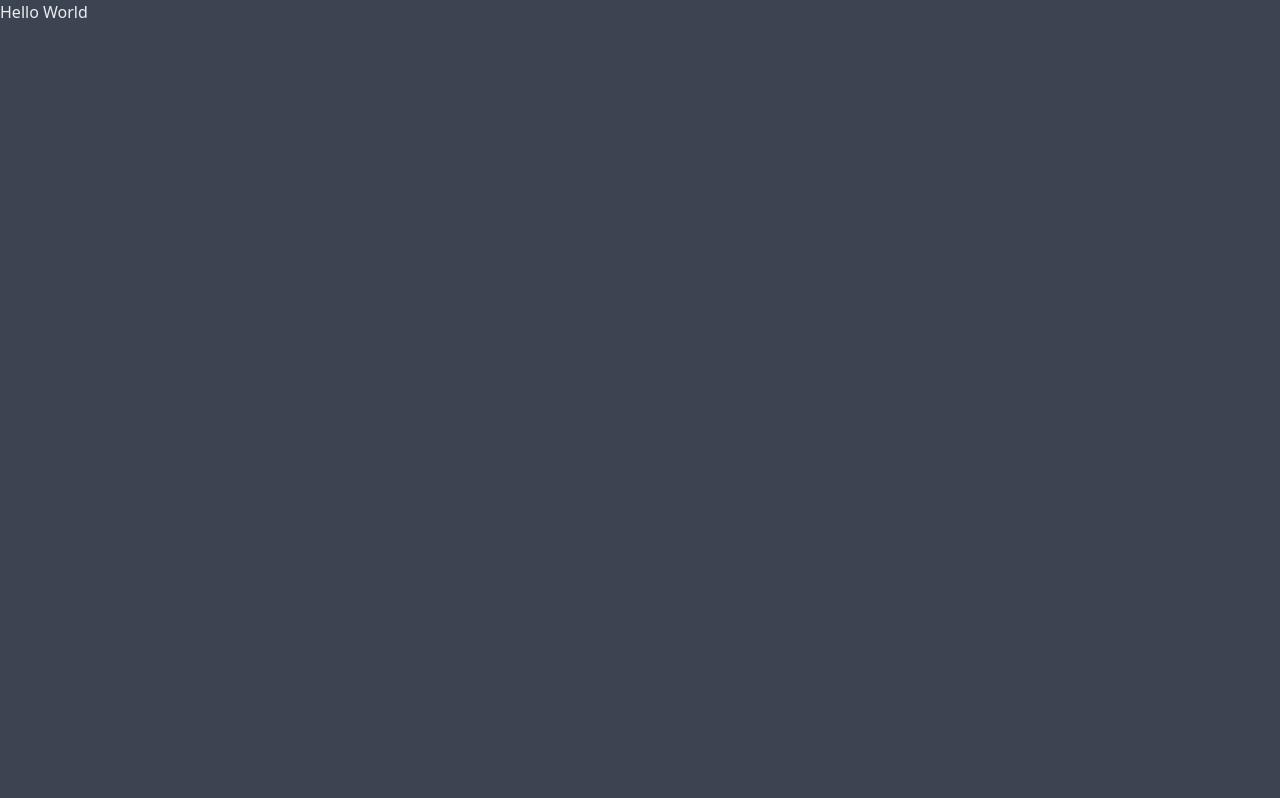
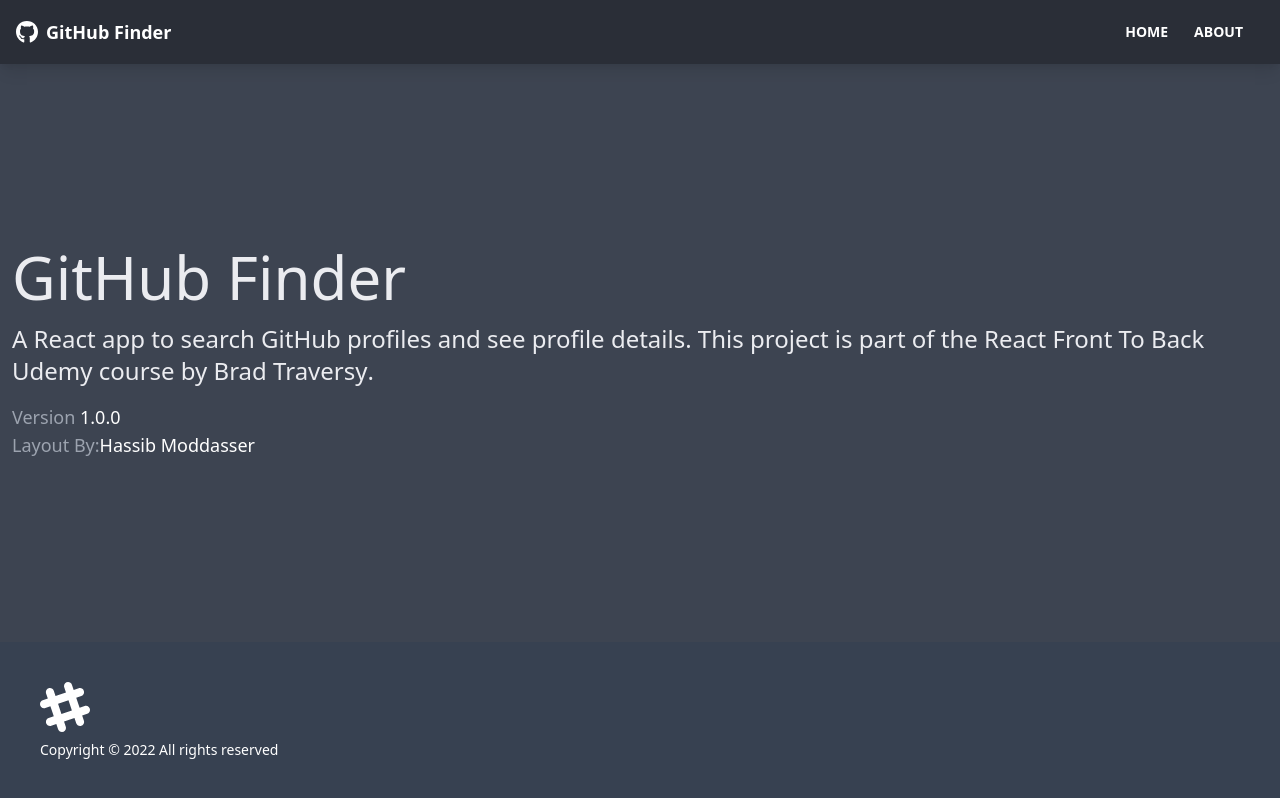
Before and after one commit to anamarialoga/github-finder, a React (Create React App) app: page /about in a window 1280 px wide. Built offline with nearby package versions, Linux system fonts and the light colour scheme.

Commit message:
setting up components

```diff
--- a/package.json
+++ b/package.json
@@ -10,6 +10,9 @@
     "daisyui": "^1.25.4",
     "react": "^17.0.2",
     "react-dom": "^17.0.2",
+    "react-icons": "^4.3.1",
+    "react-router": "^6.2.1",
+    "react-router-dom": "^6.2.1",
     "react-scripts": "3.4.1",
     "web-vitals": "^2.1.4"
   },
--- a/src/App.js
+++ b/src/App.js
@@ -1,10 +1,27 @@
 import React from 'react';
+import { Navbar } from './components/layout/Navbar';
+import { Footer} from './components/layout/Footer';
+import { BrowserRouter, Routes, Route } from "react-router-dom";
+import { Home } from './pages/Home';
+import { About } from './pages/About';
+import { NotFound } from './pages/NotFound';
 
 function App() {
   return (
-    <div className="App">
-      <h1>Hello World</h1>
+    <BrowserRouter>
+    <div className='flex flex-col justify-between h-screen'>
+      <Navbar />
+      <main className='container mx-auto px-3 pb-12'>
+        <Routes>
+          <Route path = "/" element={<Home/>}/>
+          <Route path = "/about" element={<About/>}/>
+          <Route path = "/notfound" element={<NotFound />}/>
+          <Route path = "/*" element={<NotFound />}/>
+        </Routes>
+      </main>
+      <Footer />
     </div>
+    </BrowserRouter>
   );
 }
 
--- /dev/null
+++ b/src/components/layout/Footer.jsx
@@ -0,0 +1,23 @@
+import React from 'react';
+
+export const Footer = () => {
+    const footerYear = new Date().getFullYear();
+
+    return (<footer className="footer p-10 bg-gray-700 text-primary-content footer-content">
+        <div>
+        <svg
+          width='50'
+          height='50'
+          viewBox='0 0 24 24'
+          xmlns='http://www.w3.org/2000/svg'
+          fillRule='evenodd'
+          clipRule='evenodd'
+          className='inline-block fill-current'
+        >
+          <path d='M22.672 15.226l-2.432.811.841 2.515c.33 1.019-.209 2.127-1.23 2.456-1.15.325-2.148-.321-2.463-1.226l-.84-2.518-5.013 1.677.84 2.517c.391 1.203-.434 2.542-1.831 2.542-.88 0-1.601-.564-1.86-1.314l-.842-2.516-2.431.809c-1.135.328-2.145-.317-2.463-1.229-.329-1.018.211-2.127 1.231-2.456l2.432-.809-1.621-4.823-2.432.808c-1.355.384-2.558-.59-2.558-1.839 0-.817.509-1.582 1.327-1.846l2.433-.809-.842-2.515c-.33-1.02.211-2.129 1.232-2.458 1.02-.329 2.13.209 2.461 1.229l.842 2.515 5.011-1.677-.839-2.517c-.403-1.238.484-2.553 1.843-2.553.819 0 1.585.509 1.85 1.326l.841 2.517 2.431-.81c1.02-.33 2.131.211 2.461 1.229.332 1.018-.21 2.126-1.23 2.456l-2.433.809 1.622 4.823 2.433-.809c1.242-.401 2.557.484 2.557 1.838 0 .819-.51 1.583-1.328 1.847m-8.992-6.428l-5.01 1.675 1.619 4.828 5.011-1.674-1.62-4.829z'></path>
+        </svg>
+        <p>Copyright &copy; {footerYear} All rights reserved</p>
+        </div>
+    </footer>
+    )
+}
--- /dev/null
+++ b/src/components/layout/Navbar.jsx
@@ -0,0 +1,24 @@
+import React from "react";
+import {FaGithub} from 'react-icons/fa'
+import { Link } from "react-router-dom";
+
+export const Navbar = () => {
+    return (
+        <nav className="navbar mb-12 shadow-lg bg-neutral text-neutral-content">
+            <div className="container mx-auto">
+                <div className="flex-none px-2">
+                    <FaGithub className="inline pr-2 text-3xl" />
+                    <Link to ="/" className="text-lg font-bold align-middle">
+                        GitHub Finder
+                    </Link>
+                </div>
+                <div className="flex-1 px-2 mx-2">
+                    <div className="flex justify-end">
+                        <Link to='/' className="btn btn-ghost btn-sm rounded-btn">Home</Link>
+                        <Link to='/about' className="btn btn-ghost btn-sm rounded-btn">About</Link>
+                    </div>
+                </div>
+            </div>
+        </nav>
+    );
+}
--- a/src/index.js
+++ b/src/index.js
@@ -3,10 +3,9 @@
 import './index.css';
 import App from './App';
 
-
 ReactDOM.render(
   <React.StrictMode>
-    <App />
+        <App />
   </React.StrictMode>,
   document.getElementById('root')
 );
--- /dev/null
+++ b/src/pages/About.jsx
@@ -0,0 +1,31 @@
+import React from 'react';
+
+export const About = () => {
+    return (<div>
+        <h1 className="text-6xl mb-4">
+            GitHub Finder
+        </h1>
+        <p className='mb-4 text-2xl font-light'>
+            A React app to search GitHub profiles and see profile details. This
+            project is part of the
+        <a href='https://www.udemy.com/course/modern-react-front-to-back/'>
+            {' '}
+            React Front To Back
+        </a>{' '}
+            Udemy course by
+        <strong>
+          <a href='https://traversymedia.com'> Brad Traversy</a>
+        </strong>
+        .
+      </p>
+      <p className='text-lg text-gray-400'>
+            Version <span className='text-white'>1.0.0</span>
+      </p>
+      <p className='text-lg text-gray-400'>
+            Layout By:
+        <a className='text-white' href='https://twitter.com/hassibmoddasser'>
+            Hassib Moddasser
+        </a>
+      </p>
+    </div>)
+}
--- /dev/null
+++ b/src/pages/Home.jsx
@@ -0,0 +1,9 @@
+import React from 'react';
+
+export const Home = () => {
+    return (
+        <div>
+            <h1 className='text-6xl'>Welcome</h1>
+        </div>
+    )
+}
--- /dev/null
+++ b/src/pages/NotFound.jsx
@@ -0,0 +1,19 @@
+import React from 'react';
+import { FaHome } from 'react-icons/fa';
+import { Link } from 'react-router-dom';
+
+export const NotFound = () => {
+    return (
+    <div className='hero'>
+        <div className='text-center hero-content'>
+            <div className='max-w-lg'>
+                <h1 className='text-8xl font-bold mb-8'>Ooops!</h1>
+                <p className='text-5xl mb-8'>404 - Page Not Found!</p>
+                <Link to='/' className='btn btn-primary btn-lg'>
+                    <FaHome className="mr-2"/>
+                    Back to Home
+                </Link>
+            </div>
+        </div>
+    </div>)
+}
```
Also changed, not shown: 1 other file (tests, documents, lock files or other folders).
